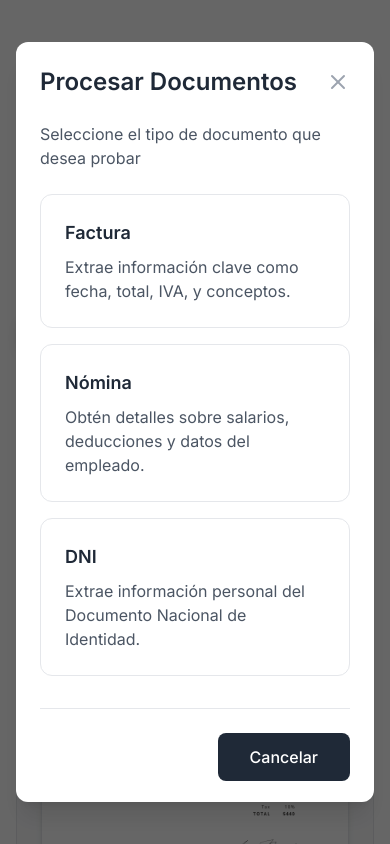
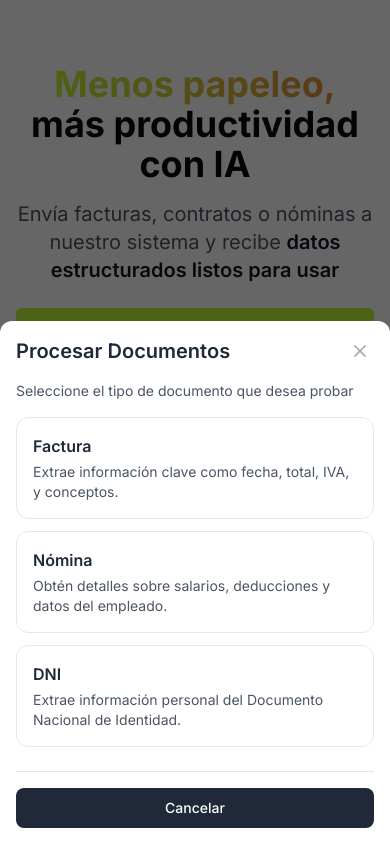
Before and after one commit to Riemann-def/landing-automatizar-docs, a Next.js app: page / in a window 390 px wide. Both pictures are taken after a click on the button "Probar Gratis - 20 Documentos". Shown: the top 844 px of the page. Built offline with nearby package versions, Linux system fonts and the light colour scheme.

Commit message:
mobile modal version

```diff
--- a/components/Modal.tsx
+++ b/components/Modal.tsx
@@ -46,59 +46,72 @@ export default function Modal({ isOpen, onClose }: ModalProps) {
     const [selectedType, setSelectedType] = useState<string | null>(null)
 
     const handleClose = () => {
-      setSelectedType(null) // Restablecer el estado al cerrar
+      setSelectedType(null)
       onClose()
     }
 
   if (!isOpen) return null
 
   return (
-    <div className="fixed inset-0 bg-black/60 z-50 flex items-center justify-center p-4" onClick={handleClose}>
-      <div className="bg-white rounded-xl shadow-xl max-w-2xl w-full max-h-[90vh] overflow-y-auto" onClick={(e) => e.stopPropagation()}>
-        <div className="p-6 sm:p-8">
-          <div className="flex justify-between items-center mb-6">
-            <h2 className="text-2xl font-semibold text-gray-800">
+    <div className="fixed inset-0 bg-black/60 z-50 flex items-end sm:items-center justify-center p-0 sm:p-4" onClick={handleClose}>
+      <div
+        className="bg-white rounded-t-xl sm:rounded-xl shadow-xl w-full sm:max-w-2xl max-h-[90vh] overflow-y-auto"
+        onClick={(e) => e.stopPropagation()}
+      >
+        <div className="p-4 sm:p-6 md:p-8">
+          <div className="flex justify-between items-center mb-4 sm:mb-6">
+            <h2 className="text-xl sm:text-2xl font-semibold text-gray-800">
               {selectedType ? `Procesar ${selectedType}` : "Procesar Documentos"}
             </h2>
-            <button onClick={handleClose} className="text-gray-400 hover:text-gray-600 transition-colors">
-              <X size={24} />
+            <button
+              onClick={handleClose}
+              className="p-1 text-gray-400 hover:text-gray-600 transition-colors"
+            >
+              <X size={20} className="sm:w-6 sm:h-6" />
             </button>
           </div>
 
           {!selectedType ? (
             <>
-              <p className="text-gray-600 mb-6">Seleccione el tipo de documento que desea probar</p>
-              <div className="grid gap-4 mb-6">
+              <p className="text-sm sm:text-base text-gray-600 mb-4 sm:mb-6">
+                Seleccione el tipo de documento que desea probar
+              </p>
+              <div className="grid gap-3 sm:gap-4 mb-4 sm:mb-6">
                 {documentTypes.map((doc) => (
                   <button
                     key={doc.type}
                     onClick={() => setSelectedType(doc.type)}
-                    className="text-left p-6 border border-gray-200 rounded-xl hover:border-gray-300 hover:shadow-sm transition-all"
+                    className="text-left p-4 sm:p-6 border border-gray-200 rounded-xl hover:border-gray-300 hover:shadow-sm transition-all"
                   >
-                    <h3 className="text-lg font-semibold text-gray-800 mb-2">{doc.type}</h3>
-                    <p className="text-gray-600">{doc.description}</p>
+                    <h3 className="text-base sm:text-lg font-semibold text-gray-800 mb-1 sm:mb-2">
+                      {doc.type}
+                    </h3>
+                    <p className="text-sm sm:text-base text-gray-600">
+                      {doc.description}
+                    </p>
                   </button>
                 ))}
               </div>
             </>
           ) : (
             <>
-              {/* Email Section - Principal Focus */}
-              <div className="bg-gradient-to-r from-primary/40 to-secondary/40 rounded-xl mb-6 border border-gray-200 p-2 md:p-4">
-                <div className="flex items-start gap-2">
-                  <Mail className="w-5 h-5 text-gray-400 mt-1" />
-                  <div className="overflow-hidden">
-                    <h3 className="text-lg font-medium text-gray-800 mb-1">Envía tus documentos a:</h3>
-                    <p className="text-lg font-mono bg-white px-2 py-1 rounded-lg border border-gray-200 text-gray-800">
-                    {documentTypes.find((d) => d.type === selectedType)?.email}
+              <div className="bg-gradient-to-r from-primary/40 to-secondary/40 rounded-lg sm:rounded-xl mb-4 sm:mb-6 border border-gray-200 p-3 sm:p-4">
+                <div className="flex items-start gap-2 sm:gap-3">
+                  <Mail className="w-5 h-5 text-gray-400 mt-1 hidden sm:block" />
+                  <div className="w-full">
+                    <h3 className="text-base sm:text-lg font-medium text-gray-800 mb-2">
+                      Envía tus documentos a:
+                    </h3>
+                    <p className="text-sm sm:text-base font-mono bg-white px-2 py-1.5 rounded-lg border border-gray-200 text-gray-800 break-all">
+                      {documentTypes.find((d) => d.type === selectedType)?.email}
                     </p>
-                    <div className="mt-2 space-y-1 text-sm text-gray-600">
+                    <div className="mt-3 space-y-1.5 text-xs sm:text-sm text-gray-600">
                       <p className="flex items-center gap-1">
-                        <AlertCircle className="w-4 h-4" />
+                        <AlertCircle className="w-3.5 h-3.5 sm:w-4 sm:h-4 flex-shrink-0" />
                         Máximo 4 documentos por correo
                       </p>
                       <p className="flex items-center gap-1">
-                        <AlertCircle className="w-4 h-4" />
+                        <AlertCircle className="w-3.5 h-3.5 sm:w-4 sm:h-4 flex-shrink-0" />
                         Dispones de 20 documentos en total
                       </p>
                     </div>
@@ -106,15 +119,19 @@ export default function Modal({ isOpen, onClose }: ModalProps) {
                 </div>
               </div>
 
-              {/* Secondary Information */}
               <div className="space-y-4">
                 <div className="border-t border-gray-200 pt-4">
-                  <h4 className="text-sm font-medium text-gray-700 mb-2">Campos que se extraerán:</h4>
-                  <div className="grid grid-cols-2 gap-2">
+                  <h4 className="text-sm font-medium text-gray-700 mb-2">
+                    Campos que se extraerán:
+                  </h4>
+                  <div className="grid grid-cols-1 sm:grid-cols-2 gap-2">
                     {documentTypes
                       .find((d) => d.type === selectedType)
                       ?.fields.map((field, index) => (
-                        <div key={index} className="text-sm text-gray-600 bg-gray-50 px-3 py-2 rounded-lg">
+                        <div
+                          key={index}
+                          className="text-xs sm:text-sm text-gray-600 bg-gray-50 px-3 py-2 rounded-lg"
+                        >
                           {field}
                         </div>
                       ))}
@@ -122,8 +139,10 @@ export default function Modal({ isOpen, onClose }: ModalProps) {
                 </div>
 
                 <div className="border-t border-gray-200 pt-4">
-                  <h4 className="text-sm font-medium text-gray-700 mb-2">Proceso:</h4>
-                  <p className="text-sm text-gray-600">
+                  <h4 className="text-sm font-medium text-gray-700 mb-2">
+                    Proceso:
+                  </h4>
+                  <p className="text-xs sm:text-sm text-gray-600">
                     Recibirás un archivo Excel con todos los datos extraídos en un plazo máximo de 5 minutos. Los
                     documentos se procesarán de forma segura y confidencial.
                   </p>
@@ -132,10 +151,10 @@ export default function Modal({ isOpen, onClose }: ModalProps) {
             </>
           )}
 
-          <div className="mt-8 text-right border-t border-gray-200 pt-6">
+          <div className="mt-6 sm:mt-8 text-right border-t border-gray-200 pt-4 sm:pt-6">
             <button
               onClick={selectedType ? () => setSelectedType(null) : handleClose}
-              className="px-8 py-3 bg-gray-800 text-white rounded-lg hover:bg-gray-700 transition-colors font-medium"
+              className="w-full sm:w-auto px-6 sm:px-8 py-2.5 sm:py-3 bg-gray-800 text-white rounded-lg hover:bg-gray-700 transition-colors font-medium text-sm sm:text-base"
             >
               {selectedType ? "Elegir otro tipo" : "Cancelar"}
             </button>
```
